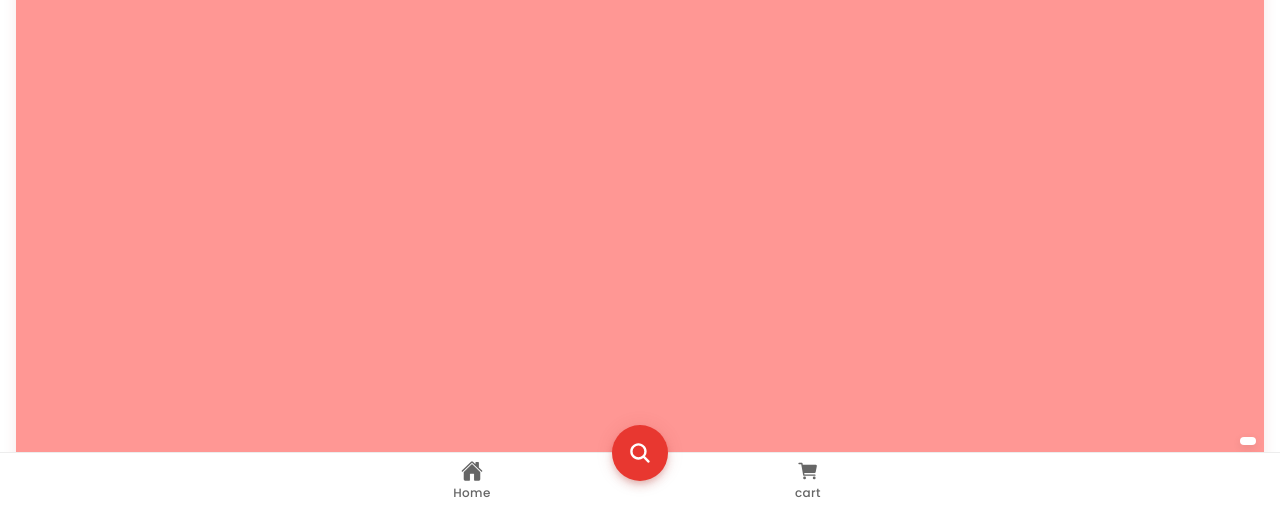
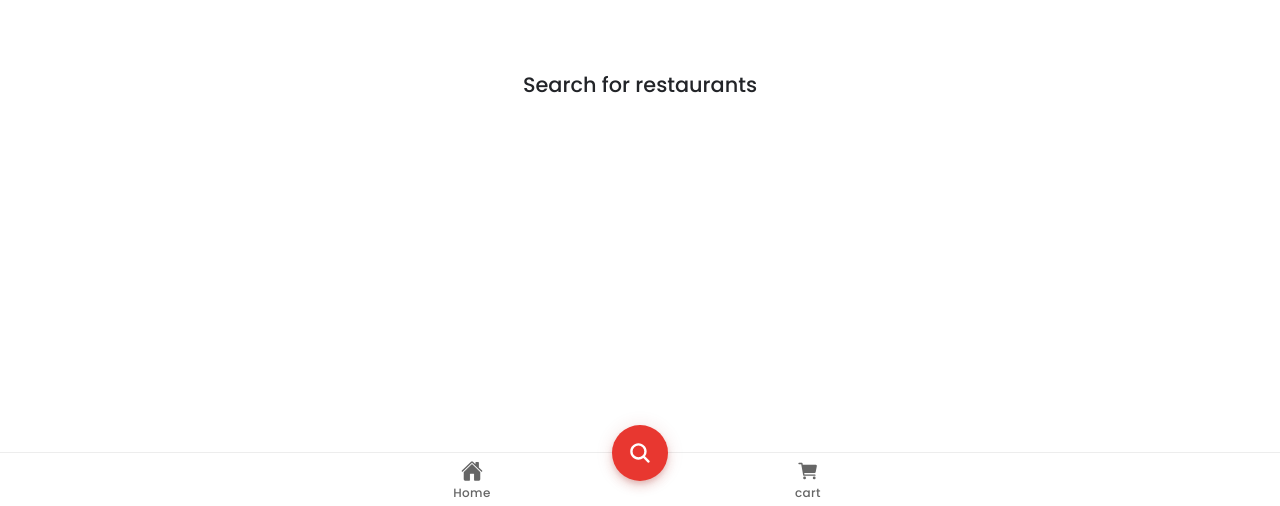
Before and after one commit to ThisNameWasTaken/food-delivery, a React (Create React App) app: page /tab2 in a window 1280 px wide. Shown: the part 291-797 px from the top of the page. Built offline with nearby package versions, Linux system fonts and the light colour scheme; no server answers.

Commit message:
feat: Add search

```diff
--- /dev/null
+++ b/src/hooks/useSearch.tsx
@@ -0,0 +1,39 @@
+import React, { useEffect, useState } from 'react';
+import useRequest from './useRequest';
+import useTopRestaurants from './useTopRestaurants';
+
+const useSearch = (searchText?: string) => {
+  const request = useRequest();
+  const [items, setItems] = useState<any[]>([]);
+  const [text, setText] = useState(searchText);
+  const _restaurants = useTopRestaurants();
+
+  useEffect(() => {
+    if (!text) return;
+
+    (async () => {
+      const [restaurants, menuItems] = await Promise.all([
+        request.get('/restaurants', { queryParams: { searchName: text } }),
+        request.get('/restaurants', { queryParams: { searchFood: text } }),
+      ]);
+
+      const items: any[] = [];
+
+      restaurants.forEach((restaurant: any) => {
+        items.push(_restaurants.find((res) => res.id === restaurant.id));
+      });
+
+      menuItems.forEach((restaurant: any) => {
+        if (restaurants.find((item: any) => item.id === restaurant.id)) return;
+
+        items.push(_restaurants.find((res) => res.id === restaurant.id));
+      });
+
+      setItems(items);
+    })();
+  }, [text, _restaurants]);
+
+  return { items, search: setText };
+};
+
+export default useSearch;
--- a/src/pages/Tab2.css
+++ b/src/pages/Tab2.css
@@ -9,3 +9,16 @@
     rgba(255, 255, 255, 0) 80%
   );
 }
+
+#search-placeholder {
+  position: fixed;
+  top: 0;
+  left: 0;
+  display: flex;
+  align-items: center;
+  justify-content: center;
+  height: 100%;
+  width: 100%;
+  z-index: 1;
+  text-align: center;
+}
--- a/src/pages/Tab2.tsx
+++ b/src/pages/Tab2.tsx
@@ -4,15 +4,20 @@ import {
   IonHeader,
   IonPage,
   IonSearchbar,
+  IonText,
   IonToolbar,
 } from '@ionic/react';
+import { useEffect } from 'react';
 import RestaurantList from '../components/RestaurantList';
-import { RestaurantListItemProps } from '../components/RestaurantList/RestaurantList';
-import useQuickRestaurants from '../hooks/useQuickRestaurants';
+import useSearch from '../hooks/useSearch';
 import './Tab2.css';
 
 const Tab2: React.FC = () => {
-  const quickRestaurants: RestaurantListItemProps[] = useQuickRestaurants();
+  const { items, search } = useSearch();
+
+  useEffect(() => {
+    console.log({ items });
+  }, [items]);
 
   return (
     <IonPage>
@@ -21,14 +26,19 @@ const Tab2: React.FC = () => {
           <IonSearchbar
             id="tab2-search-bar"
             className="search-bar ion-no-padding ion-margin-vertical"
+            onIonChange={(e) => search(e.detail.value)}
           />
 
           <IonButtons slot="end"></IonButtons>
         </IonToolbar>
       </IonHeader>
 
+      <IonText color="dark" id="search-placeholder" hidden={items.length > 0}>
+        <h2 className="h2">Search for restaurants</h2>
+      </IonText>
+
       <IonContent fullscreen className="ion-padding ion-margin-vertical">
-        <RestaurantList type="vertical" items={quickRestaurants} />
+        <RestaurantList type="vertical" items={items} />
       </IonContent>
     </IonPage>
   );
```
